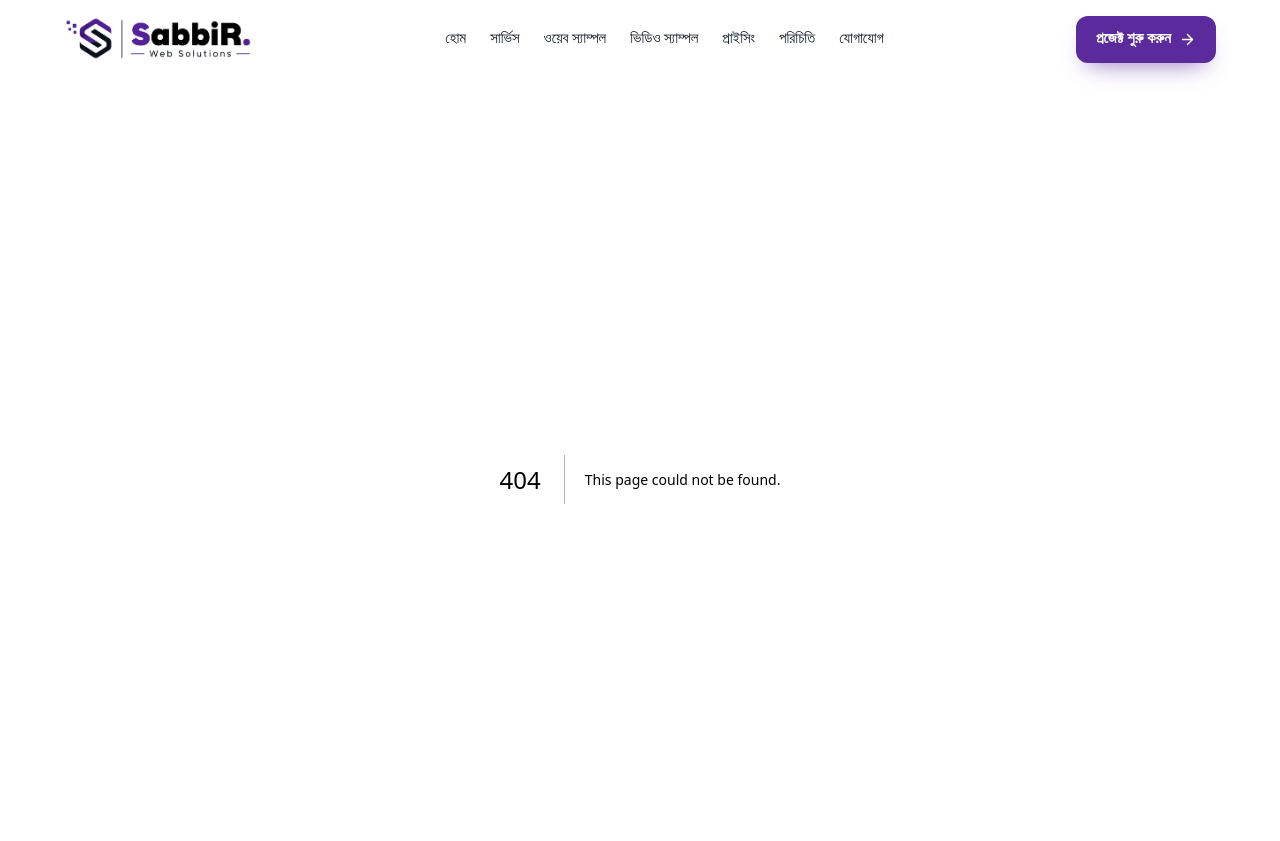
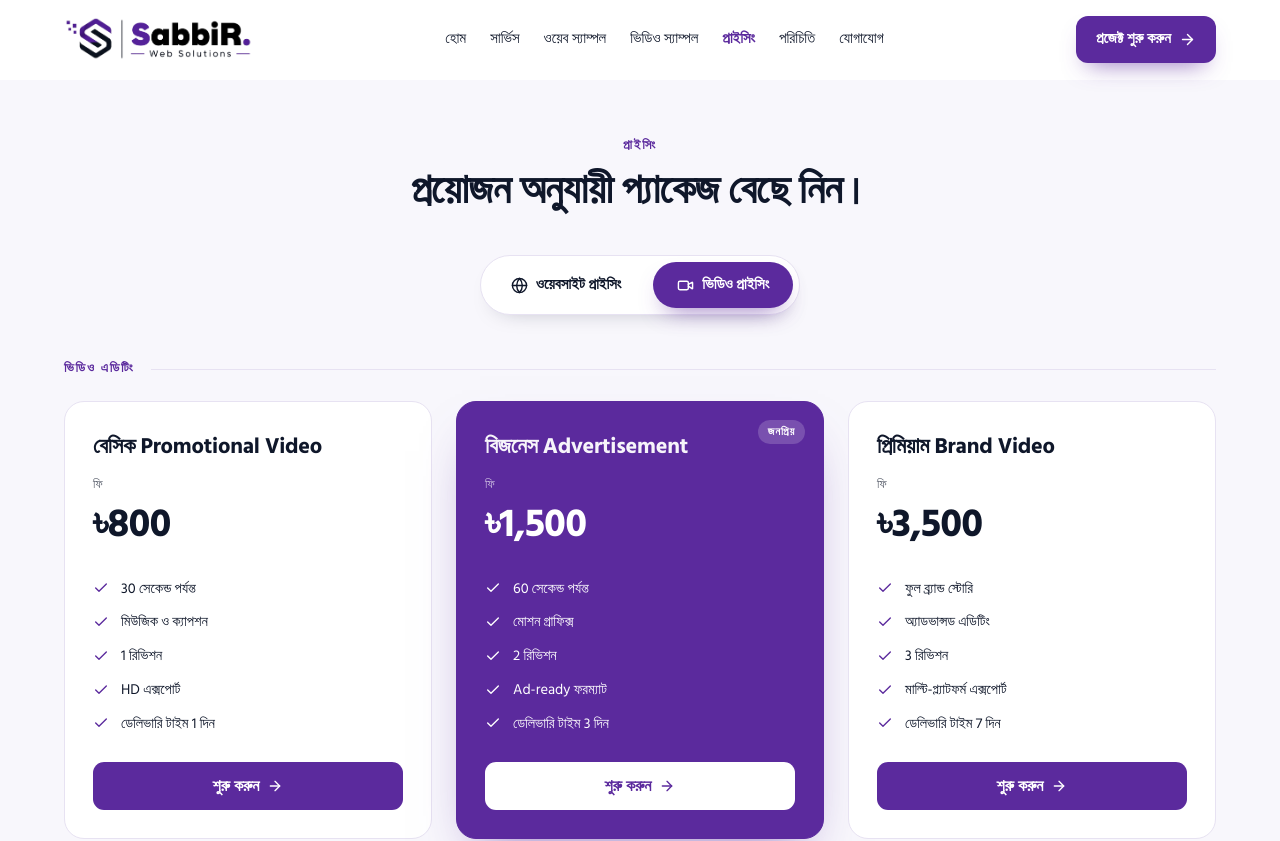
Before and after one commit to sourov6580/sabbir-web-solutions, a Next.js app: page /pricing/web in a window 1280 px wide. Before the commit this address had no page. Shown: the top 841 px of the page. Built offline with nearby package versions, Linux system fonts and the light colour scheme.

Commit message:
Add files via upload

```diff
--- a/app/pricing/page.jsx
+++ b/app/pricing/page.jsx
@@ -1,10 +1,11 @@
 import PricingView from "@/components/PricingView";
 
 export const metadata = {
-  title: "প্রাইসিং — Sabbir Web Solutions",
-  description: "ওয়েবসাইট ডিজাইন ও ভিডিও এডিটিং সার্ভিসের স্বচ্ছ, ভ্যালু-ফার্স্ট প্যাকেজ।",
+  title: "ওয়েবসাইট প্রাইসিং — Sabbir Web Solutions",
+  description: "ওয়েবসাইট ডিজাইন সার্ভিসের স্বচ্ছ, ভ্যালু-ফার্স্ট প্যাকেজ।",
+  alternates: { canonical: "/pricing/web" },
 };
 
 export default function Page() {
-  return <PricingView />;
+  return <PricingView active={0} />;
 }
--- /dev/null
+++ b/app/pricing/video/page.jsx
@@ -0,0 +1,5 @@
+import { redirect } from "next/navigation";
+
+export default function Page() {
+  redirect("/pricing/web");
+}
--- /dev/null
+++ b/app/pricing/web/page.jsx
@@ -0,0 +1,11 @@
+import PricingView from "@/components/PricingView";
+
+export const metadata = {
+  title: "ভিডিও প্রাইসিং — Sabbir Web Solutions",
+  description: "ভিডিও এডিটিং ও অ্যাড ভিডিও সার্ভিসের স্বচ্ছ, ভ্যালু-ফার্স্ট প্যাকেজ।",
+  alternates: { canonical: "/pricing/video" },
+};
+
+export default function Page() {
+  return <PricingView active={1} />;
+}
--- a/app/sitemap.js
+++ b/app/sitemap.js
@@ -1,7 +1,7 @@
 import { seo } from "@/content/site";
 
 export default function sitemap() {
-  const routes = ["", "/web-samples", "/video-samples", "/pricing"];
+  const routes = ["", "/web-samples", "/video-samples", "/pricing/web", "/pricing/video"];
   return routes.map((path, i) => ({
     url: `${seo.siteUrl}${path}`,
     lastModified: new Date(),
--- a/components/Header.jsx
+++ b/components/Header.jsx
@@ -21,7 +21,9 @@ export default function Header() {
 
   const waHref = `https://wa.me/${contact.whatsappNumber}`;
   // শুধু আসল আলাদা পেজগুলোর জন্য active state (hash link-এ নয়)
-  const isActive = (href) => href.startsWith("/") && !href.includes("#") && href !== "/" && pathname === href;
+  const isActive = (href) =>
+    href.startsWith("/") && !href.includes("#") && href !== "/" &&
+    (pathname === href || pathname.startsWith(`${href}/`));
 
   return (
     <header
--- a/components/PricingView.jsx
+++ b/components/PricingView.jsx
@@ -1,6 +1,7 @@
 "use client";
 
-import React, { useState } from "react";
+import React from "react";
+import Link from "next/link";
 import { ArrowRight, Check } from "lucide-react";
 import { pricing, contact } from "@/content/site";
 import { Reveal, SectionHead, Icon } from "@/components/shared";
@@ -39,8 +40,8 @@ function PlanCard({ p, note }) {
   );
 }
 
-export default function PricingView() {
-  const [active, setActive] = useState(0); // 0 = ওয়েবসাইট, 1 = ভিডিও
+export default function PricingView({ active = 0 }) {
+  // active: 0 = ওয়েবসাইট (/pricing/web), 1 = ভিডিও (/pricing/video)
   const group = pricing.groups[active];
 
   return (
@@ -53,13 +54,13 @@ export default function PricingView() {
           <div className="inline-flex flex-wrap justify-center gap-2 p-1.5"
             style={{ background: "#fff", border: `1px solid ${C.line}`, borderRadius: 999, boxShadow: "0 10px 24px -18px rgba(15,23,42,.4)" }}>
             {pricing.toggles.map((t, i) => (
-              <button key={t.key} onClick={() => setActive(i)} className="btnx inline-flex items-center gap-2 px-6 py-3"
-                style={{ borderRadius: 999, fontWeight: 600, fontSize: 15, cursor: "pointer", border: "none",
+              <Link key={t.key} href={`/pricing/${t.key}`} scroll={false} className="btnx inline-flex items-center gap-2 px-6 py-3"
+                style={{ borderRadius: 999, fontWeight: 600, fontSize: 15, cursor: "pointer", border: "none", textDecoration: "none",
                   background: active === i ? C.purple : "transparent",
                   color: active === i ? "#fff" : C.navy,
                   boxShadow: active === i ? "0 12px 24px -12px rgba(91,42,157,.7)" : "none" }}>
                 <Icon name={t.icon} size={17} /> {t.label}
-              </button>
+              </Link>
             ))}
           </div>
         </div>
```
